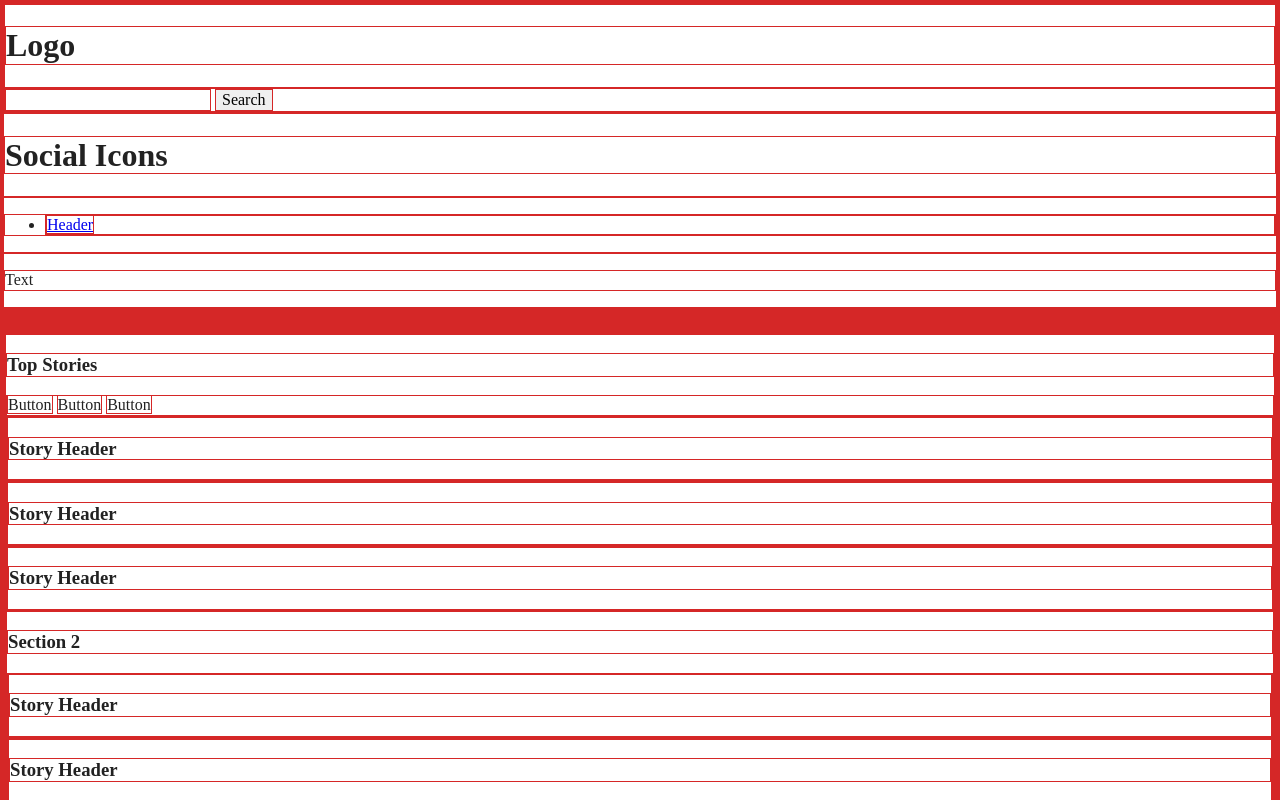
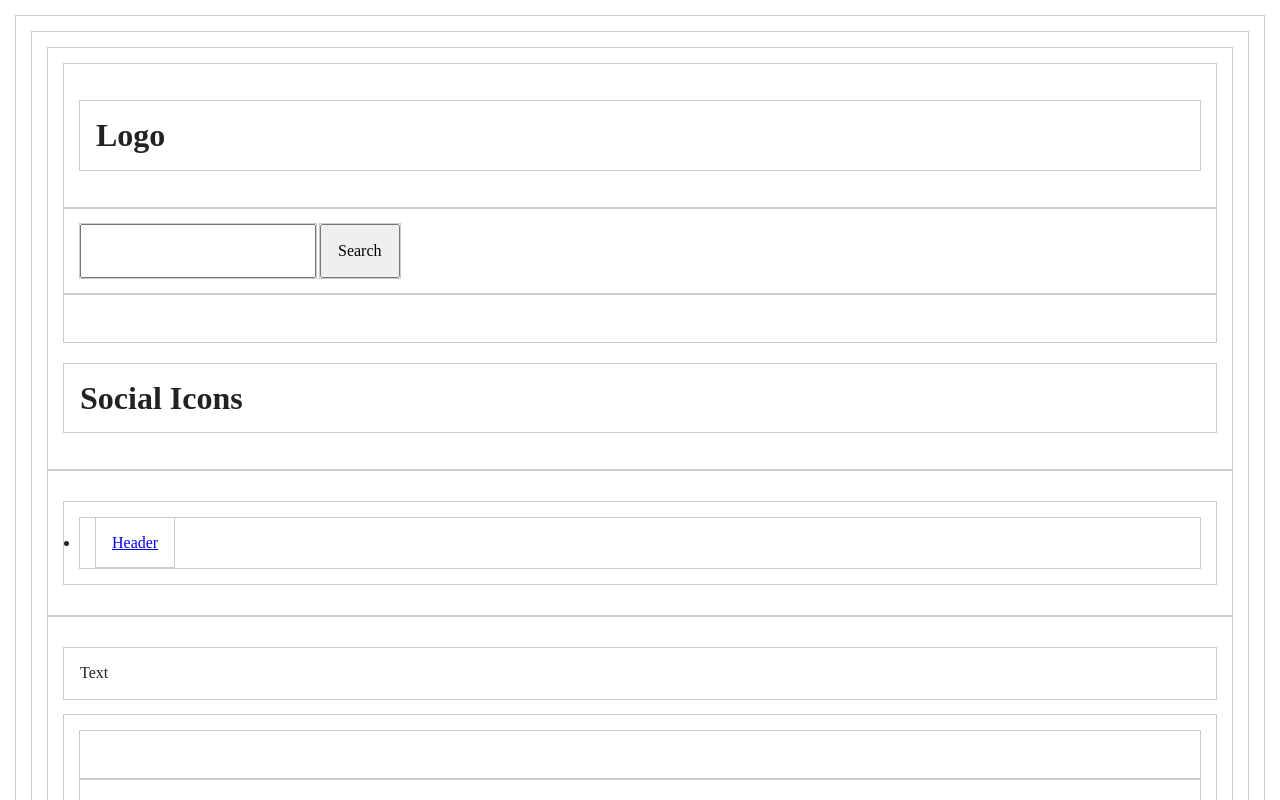
Before and after one commit to kcameron37/lab03a-htmlstructure, a website built with Parcel: page index.html in a window 1280 px wide. Shown: the top 800 px of the page. Built offline with nearby package versions, Linux system fonts and the light colour scheme.

```diff
--- a/css/main.css
+++ b/css/main.css
@@ -262,6 +262,7 @@
 }
 
 * {
-  border: 1px solid rgb(213, 39, 39);
-
+  outline: 1px solid #ccc;
+  padding: 1rem;
+  min-height: 1rem;
 }
```
